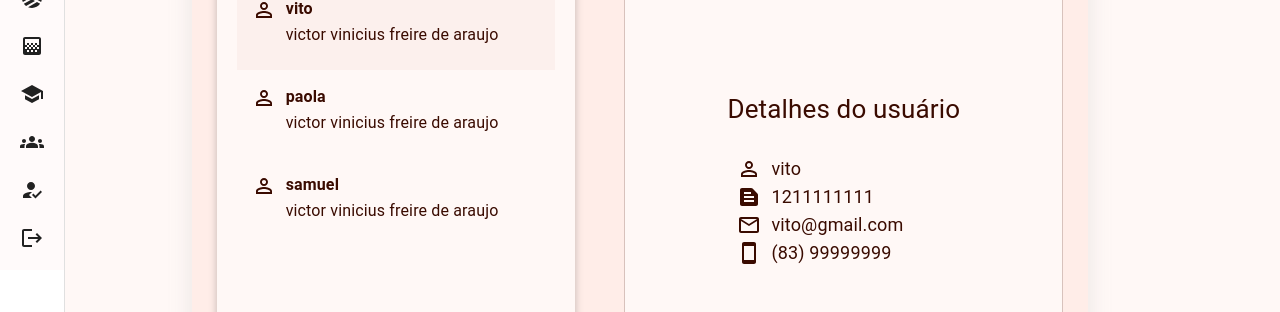
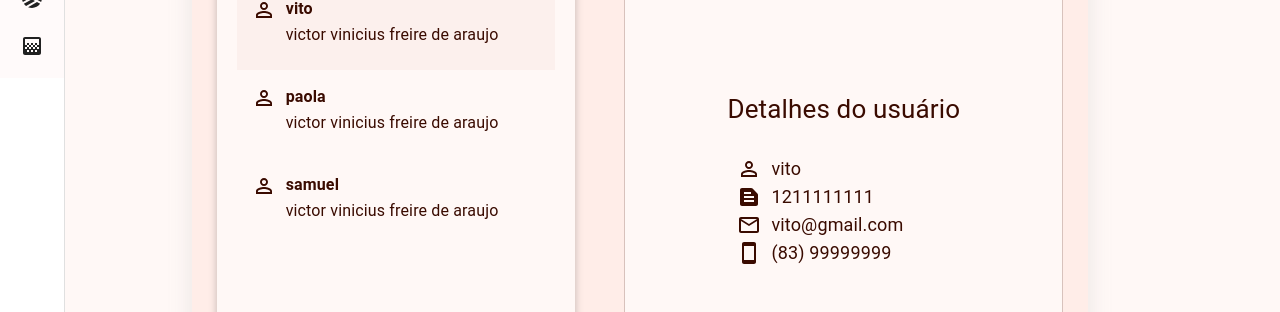
Before and after one commit to Engenharia-de-software-Gp05/Fronted-Complexo-Esportivo-UFCG, a React (Create React App) app: page /list-users in a window 1280 px wide. Shown: the part 194-506 px from the top of the page. Built offline with nearby package versions, Linux system fonts and the light colour scheme.

Commit message:
fix fixes the exit button on the navbar

```diff
--- a/src/components/navbar.js
+++ b/src/components/navbar.js
@@ -118,27 +118,27 @@ export default function MiniDrawer() {
   };
 
   const renderButtons = () => {
+    let buttons = [
+      { text: "Agendar", link: "/scheduler" },
+      { text: "Meus agendamentos", link: "/scheduler" },
+      { text: "Quadras", link: "/list-courts" }
+    ];
+
     switch (userType) {
-      case "ROLE_USER":
-      case "ROLE_PENDING":
-        return [
-          { text: "Agendar", link: "/scheduler" },
-          { text: "Meus agendamentos", link: "/scheduler" },
-          { text: "Quadras", link: "/list-courts" }
-        ];
       case "ROLE_ADMIN":
-      default:
-        return [
-          { text: "Agendar", link: "/scheduler" },
-          { text: "Meus agendamentos", link: "/scheduler" },
-          { text: "Quadras", link: "/list-courts" },
+        buttons.push(
           { text: "Registrar Quadras", link: "/register-court" },
           { text: "Usuários", link: "/list-users" },
           { text: "Funcionários", link: "/list-employees" },
-          { text: "Registrar Funcionários", link: "/register-employee" },
-          { text: "Sair", link: "/" }
-        ];
+          { text: "Registrar Funcionários", link: "/register-employee" }
+        );
+        return buttons;
+      default:
+        buttons.push({ text: "Sair", link: "/" });
+        break;
     }
+
+    return buttons;
   };
 
   return (
```
